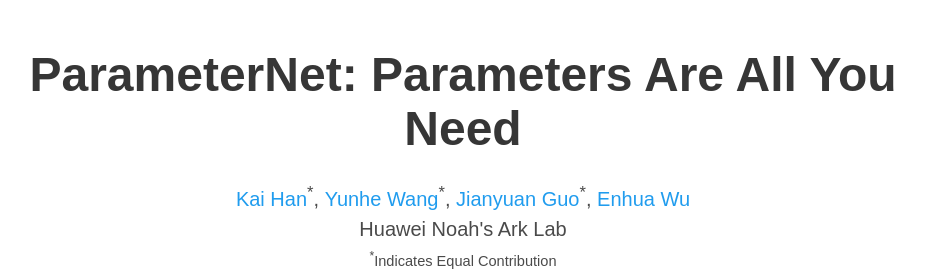
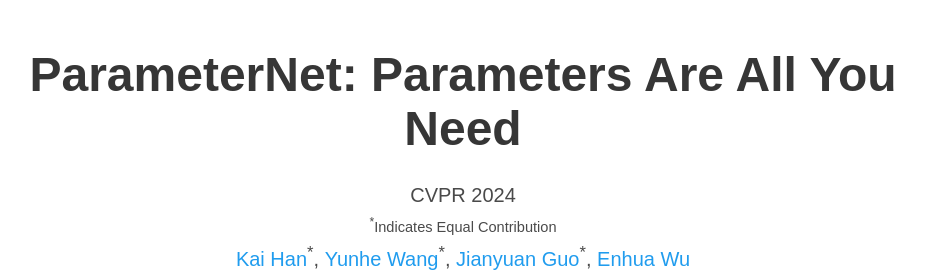
Before and after one commit to parameternet/parameternet.github.io, a plain HTML site: page index.html in a window 1280 px wide. Shown: the top 279 px of the page, without its empty margins (177-1102 px from the left). Drawn offline with nearby package versions, Linux system fonts and the light colour scheme; some icons are missing; a web font is replaced by a local one.

Commit message:
Update index.html

```diff
--- a/index.html
+++ b/index.html
@@ -53,6 +53,12 @@
         <div class="columns is-centered">
           <div class="column has-text-centered">
             <h1 class="title is-1 publication-title">ParameterNet: Parameters Are All You Need</h1>
+
+                  <div class="is-size-5 publication-authors">
+                    <span class="author-block">CVPR 2024</span>
+                    <span class="eql-cntrb"><small><br><sup>*</sup>Indicates Equal Contribution</small></span>
+                  </div>
+
             <div class="is-size-5 publication-authors">
               <!-- Paper authors -->
               <span class="author-block">
```
